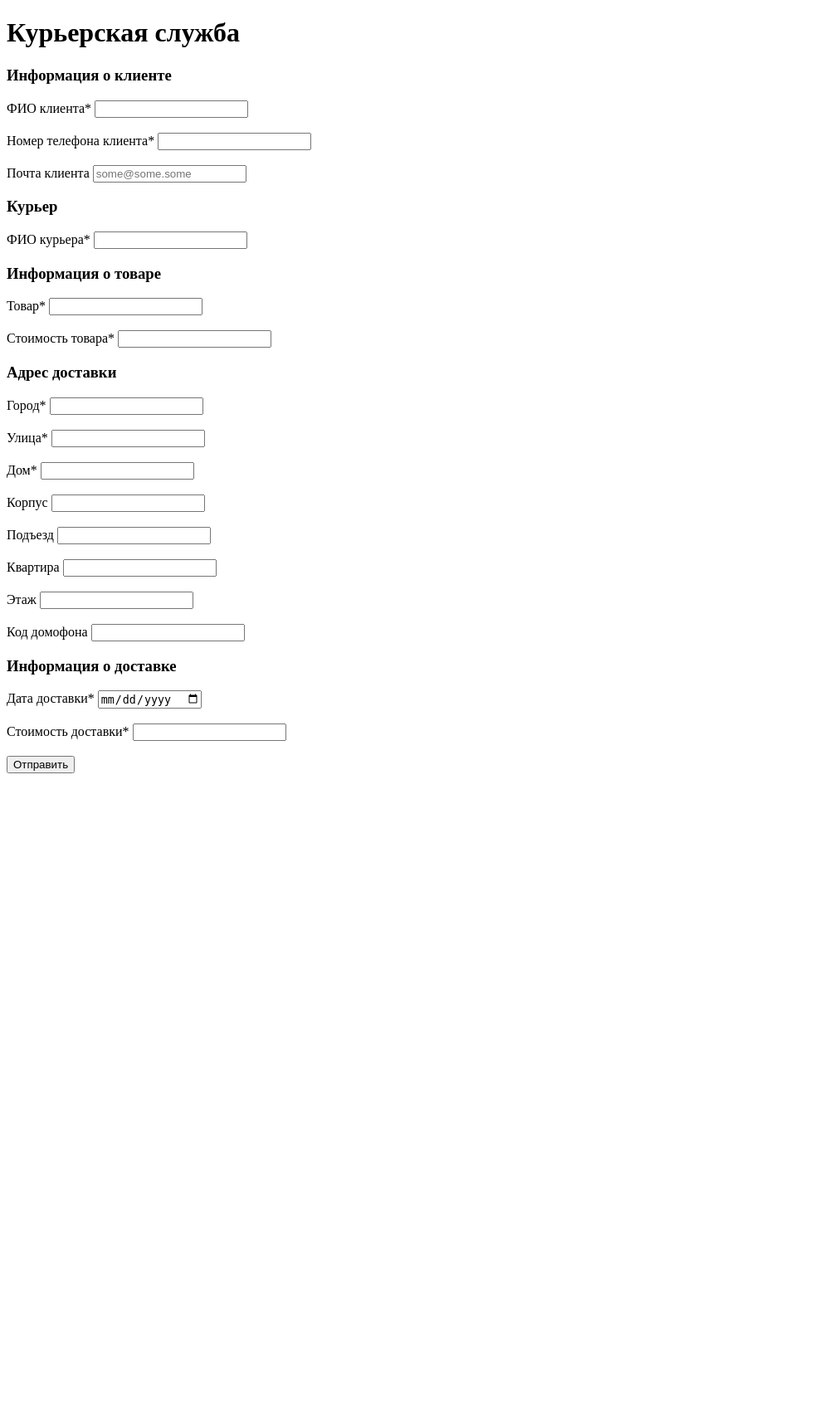
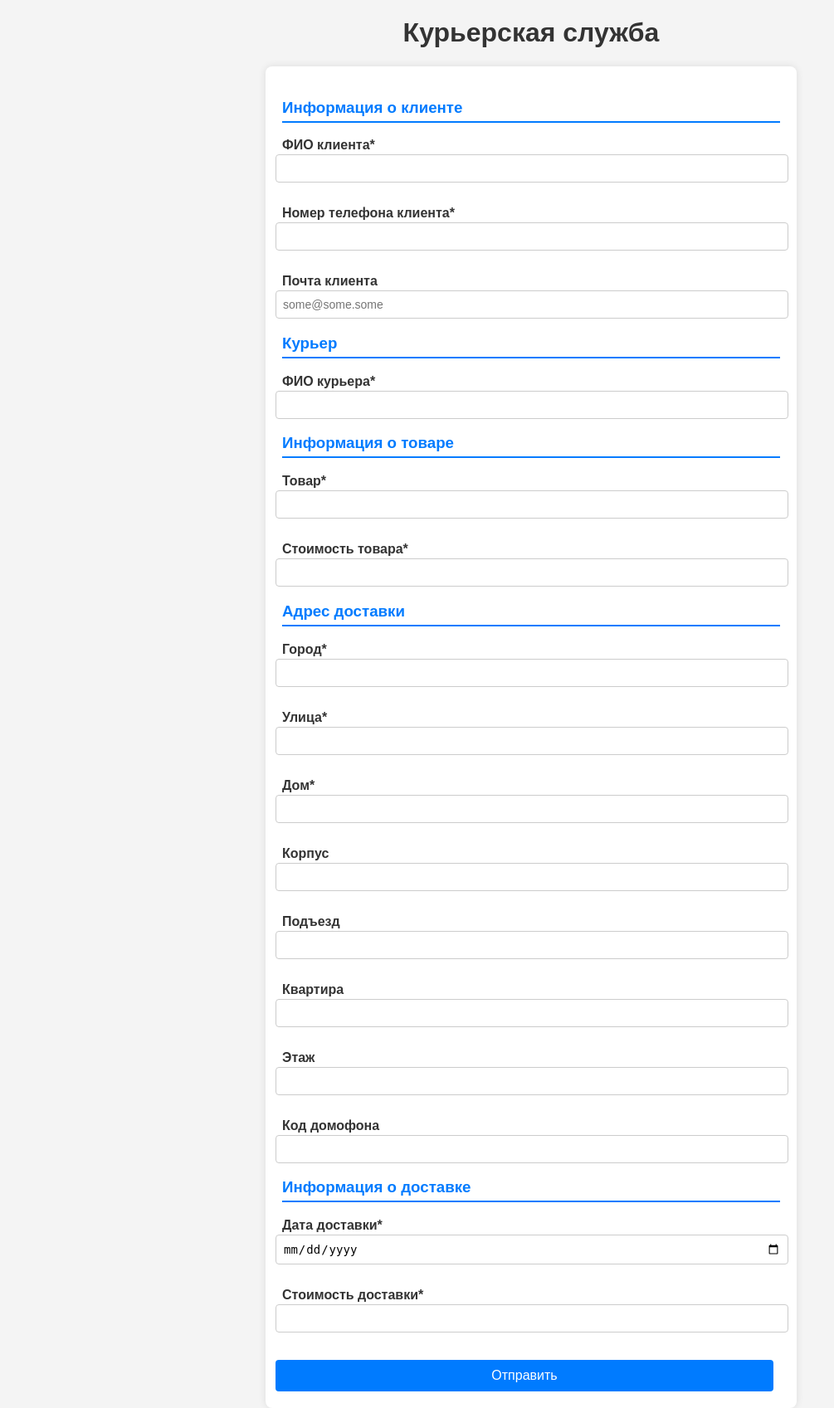
Before and after one commit to ilya3052/WebDevTechBack, a PHP site: page / in a window 1280 px wide. Shown: the whole page at 83% size, without its empty margins (0-1005 px from the left). Before the commit the page ends 932 px from the top, so only its background shows below. Run offline with PHP 8.4, Linux system fonts and the light colour scheme.

Commit message:
ref: поля и валидация add: файл стилей

```diff
--- a/app/index.php
+++ b/app/index.php
@@ -4,12 +4,7 @@
     <meta charset="UTF-8">
     <meta name="viewport" content="width=device-width, initial-scale=1.0">
     <title>Document</title>
-    <style>
-        .client_name_error, .courier_name_error, .email_error, .entrance_error, .apartment_error, .floor_error, .house_error, .client_phone_error {
-            color: red;
-            margin: 0;
-        }
-    </style>
+    <link rel="stylesheet" href="style.css">
 </head>
 <body>
     <h1>Курьерская служба</h1>
@@ -33,9 +28,11 @@
         <h3>Информация о товаре</h3>
         <label for="product">Товар*</label>
         <input type="text" name="product" id="product" required>
-        <br><br>
+        <p class="product_error"></p>
+        <br>
         <label for="product_price">Стоимость товара*</label>
         <input type="number" name="product_price" id="product_price" required min="1">
+        <p class="product_price_error"></p>
         <h3>Адрес доставки</h3>
         <label for="city">Город*</label>
         <input type="text" name="city" id="city" required>
--- /dev/null
+++ b/app/style.css
@@ -0,0 +1,74 @@
+body {
+    font-family: Arial, sans-serif;
+    background-color: #f4f4f4;
+    margin: 0;
+    padding: 0;
+    display: flex;
+    flex-direction: column;
+    justify-content: center;
+    align-items: center;
+    /* height: 100vh; */
+}
+
+h1 {
+    text-align: center;
+    color: #333;
+}
+
+form {
+    background: white;
+    padding: 20px;
+    border-radius: 8px;
+    box-shadow: 0 0 10px rgba(0, 0, 0, 0.1);
+    width: 50%;
+    max-width: 600px;
+}
+
+h3 {
+    border-bottom: 2px solid #007bff;
+    padding-bottom: 5px;
+    color: #007bff;
+}
+
+label {
+    display: block;
+    margin-top: 10px;
+    font-weight: bold;
+    color: #333;
+}
+
+input {
+    width: 100%;
+    padding: 8px;
+    margin: 2px -8px 0;
+    border: 1px solid #ccc;
+    border-radius: 4px;
+    font-size: 14px;
+}
+
+input:focus {
+    border-color: #007bff;
+    outline: none;
+}
+
+p {
+    color: red;
+    font-size: 12px;
+    margin: 0;
+}
+
+input[type="submit"] {
+    background-color: #007bff;
+    color: white;
+    border: none;
+    padding: 10px;
+    font-size: 16px;
+    cursor: pointer;
+    border-radius: 4px;
+    margin-top: 15px;
+    width: 100%;
+}
+
+input[type="submit"]:hover {
+    background-color: #0056b3;
+}
```
Also changed, not shown: app/index.js (+44 -11 lines).
